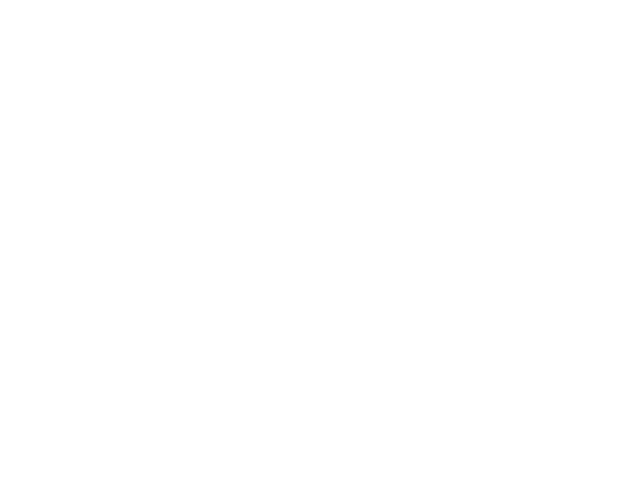
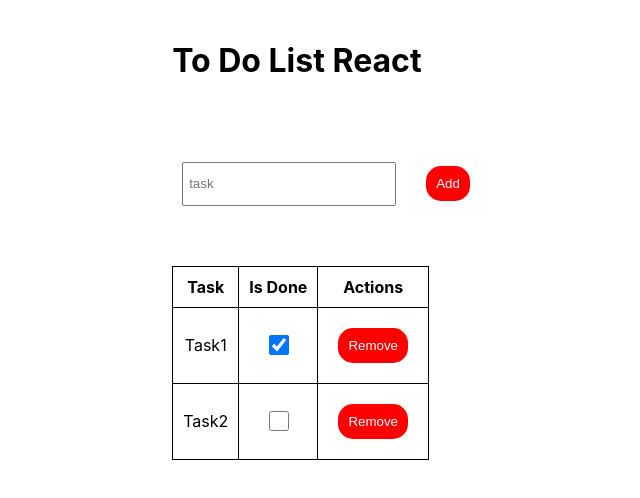
Before and after one commit to sunashi-bit/to-do-list-react-pwa, a React (Create React App) app: page / in a window 1280 px wide. Shown: the top 498 px of the page, without its empty margins (314-954 px from the left). Built offline with nearby package versions, Linux system fonts and the light colour scheme.

Commit message:
feat: Page structure and style

```diff
--- a/src/App.js
+++ b/src/App.js
@@ -1,7 +1,28 @@
 import React from 'react'
 
+import ListItem from 'Components/ListItem/ListItem'
+
+import { Container, Form, Input, Button, ListContainer, Tr, Th } from './Styles'
+
 const App = () => {
-	return <div></div>
+	return (
+		<Container>
+			<h1>To Do List React</h1>
+			<Form>
+				<Input type='text' placeholder='task' />
+				<Button type='submit'>Add</Button>
+			</Form>
+			<ListContainer>
+				<Tr>
+					<Th>Task</Th>
+					<Th>Is Done</Th>
+					<Th>Actions</Th>
+				</Tr>
+				<ListItem text='Task1' isDone={true} />
+				<ListItem text='Task2' isDone={false} />
+			</ListContainer>
+		</Container>
+	)
 }
 
 export default App
--- /dev/null
+++ b/src/Components/ListItem/ListItem.jsx
@@ -0,0 +1,19 @@
+import React from 'react'
+
+import { Container, Checkbox, Button } from './Styles'
+
+const ListItem = ({ text, isDone }) => {
+	return (
+		<Container>
+			<Container as='td'>{text}</Container>
+			<Container as='td'>
+				<Checkbox checked={isDone} />
+			</Container>
+			<Container as='td'>
+				<Button>Remove</Button>
+			</Container>
+		</Container>
+	)
+}
+
+export default ListItem
--- /dev/null
+++ b/src/Components/ListItem/Styles.jsx
@@ -0,0 +1,32 @@
+import styled from 'styled-components'
+
+export const Container = styled.tr`
+	border: 1px solid black;
+	border-collapse: collapse;
+	padding: 10px;
+	text-align: center;
+`
+
+export const Checkbox = styled.input`
+	width: 20px;
+	height: 20px;
+	background-color: red;
+
+	&:checked {
+		background-color: green;
+	}
+`
+
+Checkbox.defaultProps = {
+	type: 'checkbox',
+}
+
+export const Button = styled.button`
+	background-color: red;
+	color: white;
+	border: none;
+	padding: 10px;
+	margin: 10px;
+	cursor: pointer;
+	border-radius: 15px;
+`
--- /dev/null
+++ b/src/Styles.jsx
@@ -0,0 +1,59 @@
+import styled from 'styled-components'
+
+export const Container = styled.div`
+	display: flex;
+	align-items: start;
+	flex-direction: column;
+	gap: 50px;
+	padding: 20px;
+	box-sizing: border-box;
+	margin: 0 auto;
+	width: fit-content;
+`
+
+export const Form = styled.form`
+	display: flex;
+	flex-direction: row;
+	align-items: center;
+	justify-content: center;
+
+	gap: 10px;
+`
+
+export const Input = styled.input`
+	width: 200px;
+	height: 30px;
+	padding: 5px;
+	margin: 10px;
+`
+
+export const Button = styled.button`
+	background-color: red;
+	color: white;
+	border: none;
+	padding: 10px;
+	margin: 10px;
+	cursor: pointer;
+	border-radius: 15px;
+`
+
+export const ListContainer = styled.table`
+	border: 1px solid black;
+	border-collapse: collapse;
+	padding: 10px;
+	text-align: center;
+`
+
+export const Tr = styled.tr`
+	border: 1px solid black;
+	border-collapse: collapse;
+	padding: 10px;
+	text-align: center;
+`
+
+export const Th = styled.th`
+	border: 1px solid black;
+	border-collapse: collapse;
+	padding: 10px;
+	text-align: center;
+`
```
